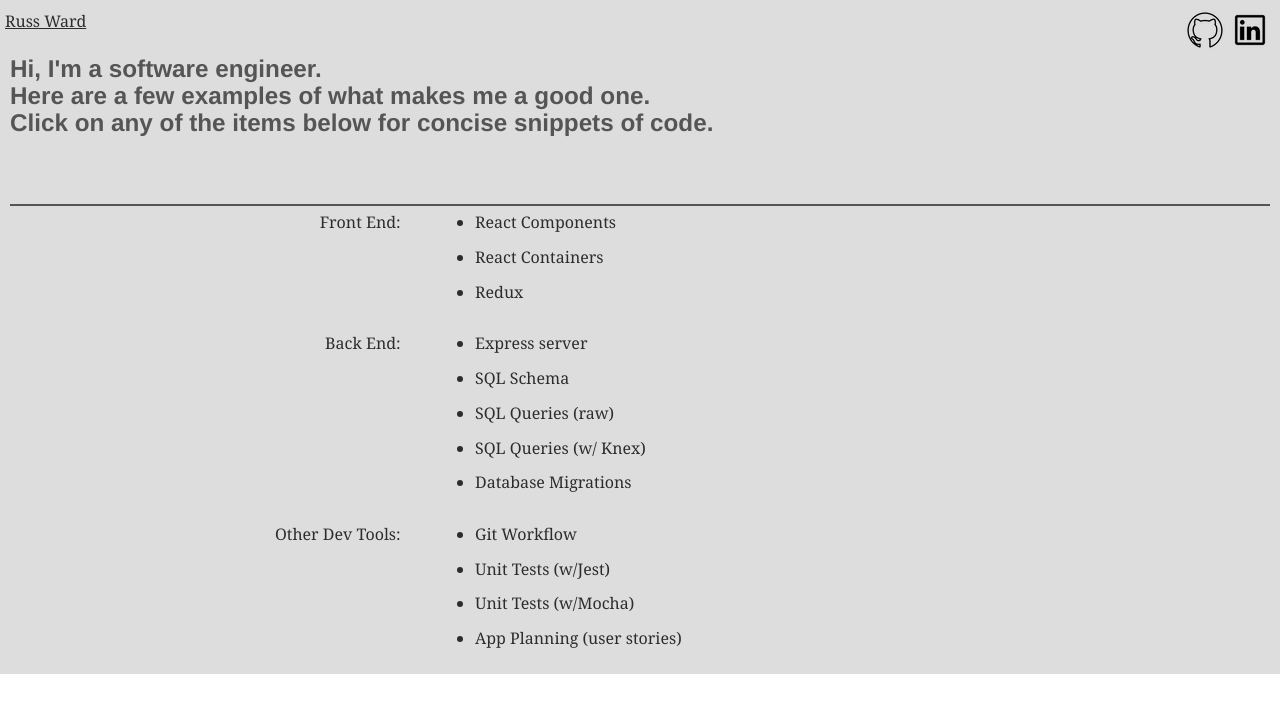
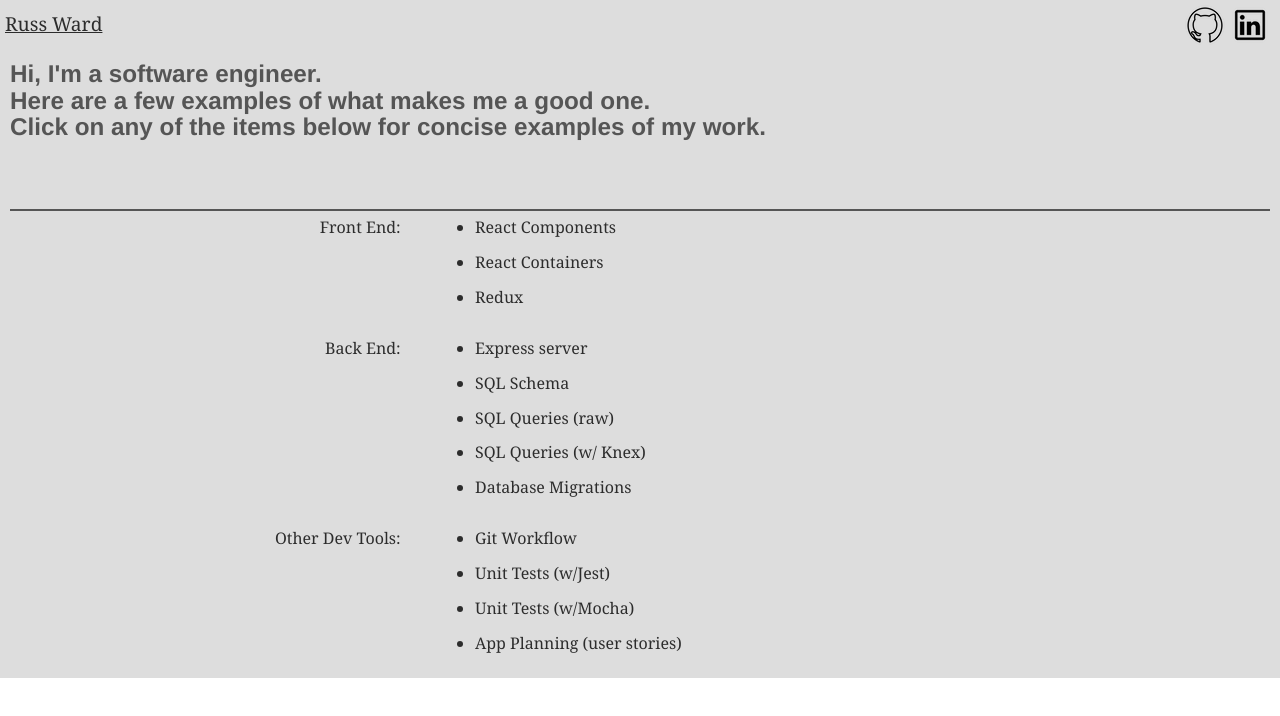
Before and after one commit to RussWard/code-portfolio, a Gatsby site: page / in a window 1280 px wide. Built offline with nearby package versions, Linux system fonts and the light colour scheme; Gatsby itself is replaced by a stand-in of ours.

Commit message:
Tweak styling in header

```diff
--- a/src/components/header-styles.js
+++ b/src/components/header-styles.js
@@ -4,27 +4,27 @@ import styled from 'styled-components'
 export const Name = styled.div`
   float: left;
   margin: 10px 0 0 5px;
+  font-size: 120%;
   text-decoration: underline;
 `
 
 export const Nav = styled.span`
   float: right;
   margin-right: 5px;
-  margin-top: 10px;
+  margin-top: 5px;
 `
 
 export const NavLink = styled.a`
-  display: inline;
+  display: inline-block;
   color: inherit;
   margin-right: 5px;
-  margin-top: 10px;
   text-decoration: none;
-  &:hover
+  &:hover,
   &:active {
     text-decoration: underline;
     cursor: pointer;
   }
-  &:visited
+  &:visited,
   &:link {
     color: #555;
     text-decoration: none;
--- a/src/components/headline.js
+++ b/src/components/headline.js
@@ -5,5 +5,5 @@ export default () =>
   <HeadlineStyle>
     <p>Hi, I'm a software engineer.<br/>
     Here are a few examples of what makes me a good one.<br/>
-    Click on any of the items below for concise snippets of code.</p>
+    Click on any of the items below for concise examples of my work.</p>
   </HeadlineStyle>
```
